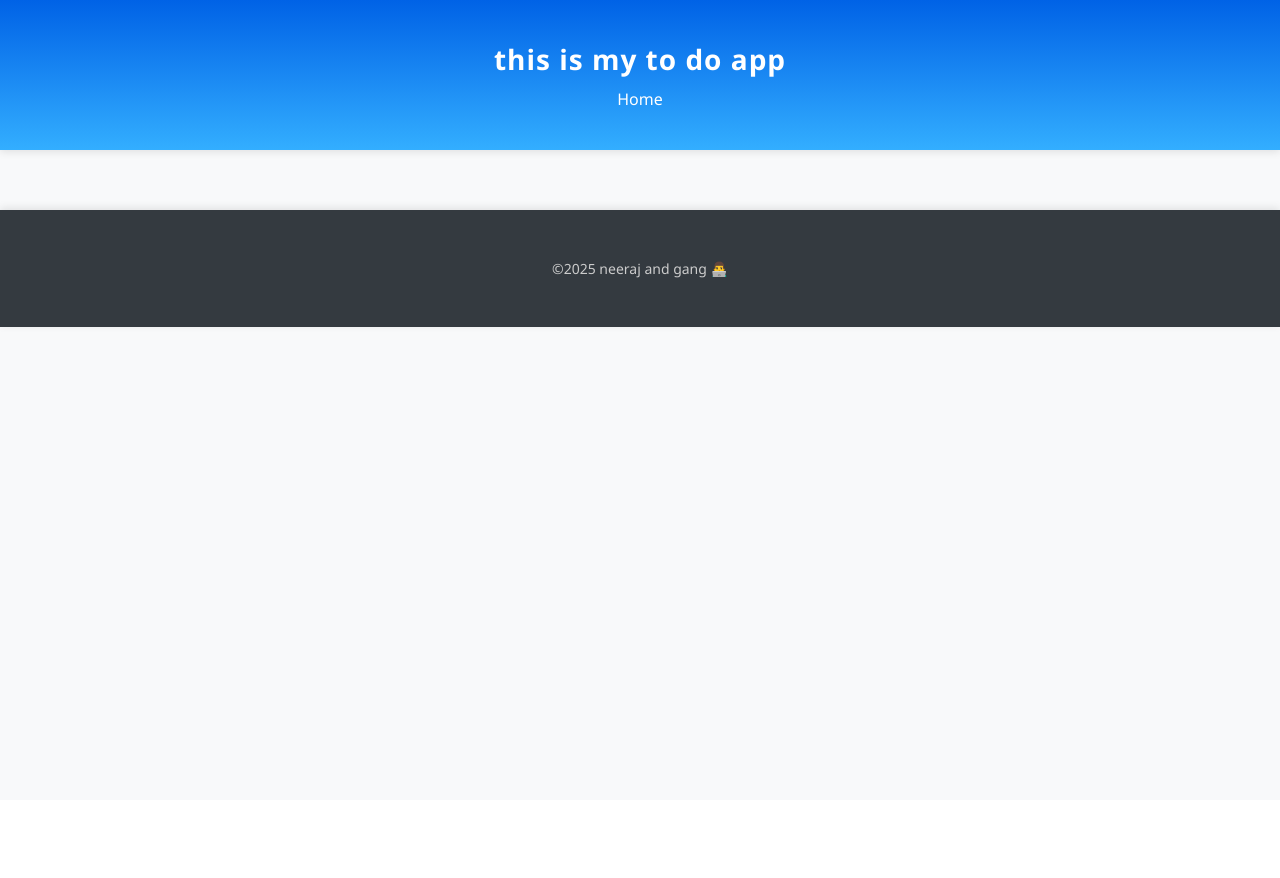
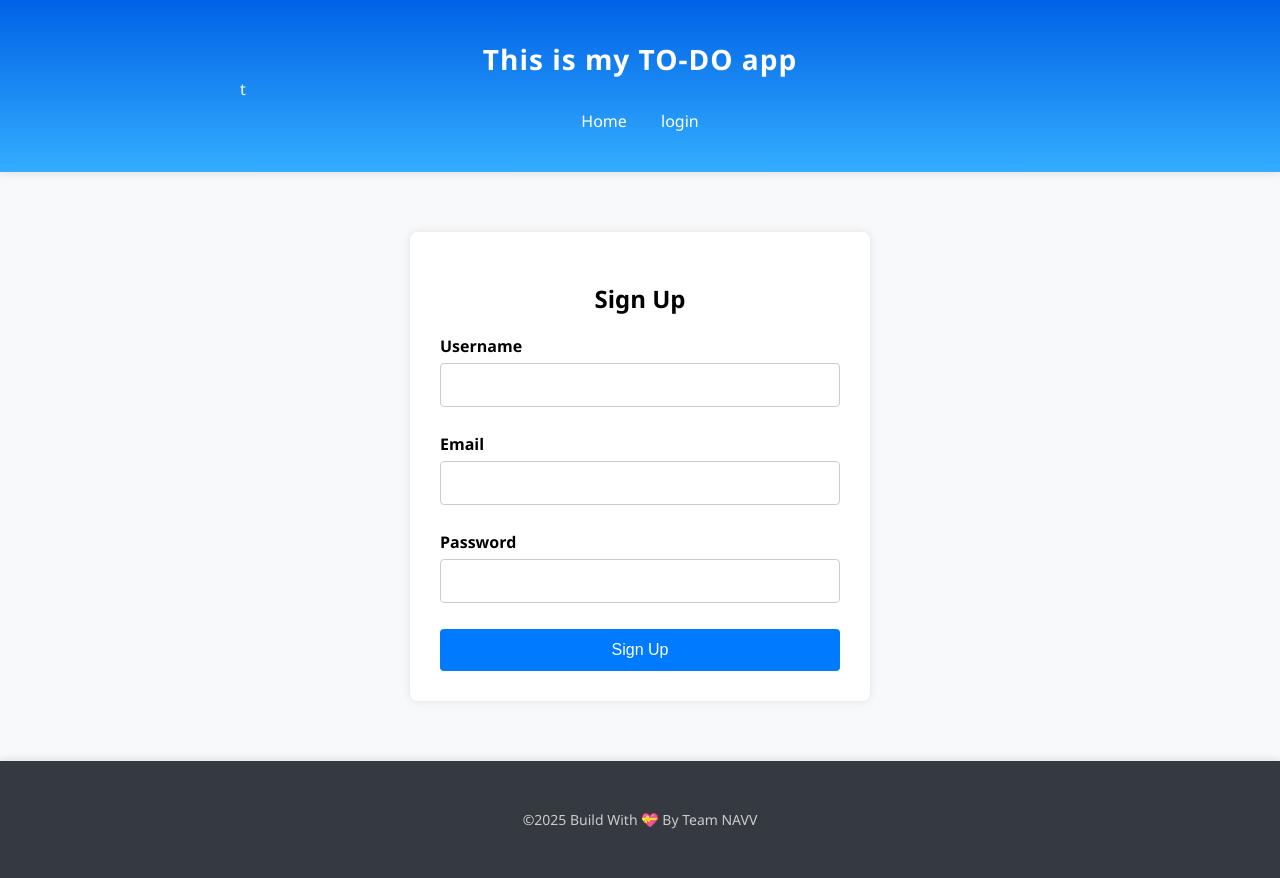
Before and after one commit to neeraj-kumar-756/to-do-app, a Flask app: template app/templates/signup.html in a window 1280 px wide. Before the commit the page ends 328 px from the top, so only its background shows below. Run offline with Flask 3, Linux system fonts and the light colour scheme; the template is opened without the code that fills it: values that come from a table or form of the project are taken from there, others are empty; parts of the project's set-up code (start-up, migrations or seed data) failed here and were passed over.

Commit message:
final working MVP

```diff
--- a/app/__init__.py
+++ b/app/__init__.py
@@ -9,7 +9,7 @@ def create_app():
     app.config['SQLALCHEMY_DATABASE_URI']='sqlite:///todo.db'
     app.config['SQLALCHEMY_TRACK_MODIFICATIONS']= False
 
-    db.__init__(app)
+    db.init_app(app)
 
     from app.routes.auth import auth_bp
     from app.routes.task import task_bp
--- /dev/null
+++ b/app/models/forms.py
@@ -0,0 +1,20 @@
+from flask_wtf import FlaskForm
+from wtforms import StringField,PasswordField,EmailField,SubmitField
+from wtforms.validators import Email,Length,DataRequired, ValidationError
+from app.models.model import User
+
+class signupform(FlaskForm):
+    username = StringField("Username",validators=[DataRequired()])
+    email = EmailField("Email",validators=[DataRequired(),Email()])
+    password = PasswordField("Password",validators=[DataRequired(), Length(min=8)])
+    submit = SubmitField("Sign Up")
+
+    def validate_username(self, username):
+        user = User.query.filter_by(username=username.data).first()
+        if user is not None:
+            raise ValidationError('This username is already taken.')
+
+    def validate_email(self, email):
+        user = User.query.filter_by(email=email.data).first()
+        if user is not None:
+            raise ValidationError('This email address is already in use.')
--- a/app/static/css/style.css
+++ b/app/static/css/style.css
@@ -3,6 +3,9 @@ body {
     font-family: 'Segoe UI', Tahoma, Geneva, Verdana, sans-serif;
     background-color: #f8f9fa;
 
+    display: flex;
+    flex-direction: column;
+    min-height: 100vh;
 }
 .container{
     max-width: 800px;
@@ -27,17 +30,22 @@ header h1{
 nav{
      text-align: center;
      margin-top: 10px;
-}
+    }
+
 nav a{
     color:white;
     text-decoration: none;
     margin: 0 15px;
-    font-weight: 500px;
+    font-weight: 500;
     transition: color 0.30 ease;
 }
 nav a:hover {
     color: goldenrod;
 
+}
+
+main {
+    /* flex-grow is no longer needed with the margin-top: auto on the footer */
 }
 
 footer{
@@ -46,11 +54,16 @@ footer{
     padding: 15px 0;
     text-align:center;
     font-size: 14px;
-    margin-top: 60px;
+    margin-top: auto;
     box-shadow: 0 -2px 8px rgba(0,0,0,0.1);
 }
 footer a{
     margin: 0;
+}
+.flash{
+    border: 1px;
+    border-radius: 4px;
+    text-align: center;
 }
 
 .flash.success{color: green;}
@@ -81,7 +94,7 @@ footer a{
     margin-bottom: 6px;
 }
 .form-group input{
-    width: 100px;
+    width: 100%;
     padding: 12px;
     font-size: 16px;
     border-radius: 4px;
@@ -130,6 +143,10 @@ footer a{
 .task-form .btn {
     padding: 12px 20px;
     font-size: 16px;
+    width: 100px;
+    border-radius: 4px;
+    cursor: pointer;
+
 }
 
 .task-table {
@@ -156,7 +173,7 @@ background-color: #f2f2f2;
     border-radius: 4px;
     text-decoration: none; }
 
-btn-delete:hover {
+.btn-delete:hover {
 background-color: #c82333;
 }
 .badge {
@@ -170,7 +187,7 @@ background-color: #c82333;
 background-color: #ffc107
 }
 .badge.working {
-background-color: #317a2b;
+background-color: blue;
 }
 .badge.done {
 background-color: #28a745
@@ -180,16 +197,14 @@ background-color: #28a745
 font-size: 12px;
 padding: 6px 12px;
 border: none;
-background-color:
-#6c767d;
+background-color: #6c767d;
 color: white;
 border-radius: 4px;
 cursor: pointer;
 }
 
 .btn-small:hover {
-background-color:
-#495057;
+background-color: #495057;
 }
 
 .btn-clear {
--- a/app/templates/base.html
+++ b/app/templates/base.html
@@ -11,31 +11,33 @@
     <header>
         <div class="container">
             <h1>
-                this is my to do app
-            </h1>
+                This is my TO-DO app
+            </h1>t
             <nav>
-                <a href="{{ url_for(task.view_tasks) }}"> Home </a>
+                <a href="{{ url_for('task.view_tasks') }}"> Home </a>
+                {% if 'user_id' in session %}
+                <a href="{{ url_for('auth.logout') }}"> logout </a>
+                {% else %}
+                <a href="{{ url_for('auth.login') }}"> login </a>
+                {% endif %}
             </nav>
-            {% if 'user' in session %}
-            <a href="{{ url_for(auth.logout) }}"></a>
-            {% else %}
-            <a href="{{ url_for(auth.login) }}"></a>
-            {% endif %}
         </div>
     </header>
 
     <main>
-    {% with messages = get_flashed_message(with_categories=True)  %}
-        {% for category,message in messages %}
-         <div class="flash {{category}}"> {{message}} </div>
-        {% endfor %}
-
-    {% endwith %}
+        <div class="container">
+            {% with messages = get_flashed_messages(with_categories=True)  %}
+                {% for category,message in messages %}
+                <div class="flash {{category}}"> {{ message }} </div>
+                {% endfor %}
+            {% endwith %}
+            {% block content %}{% endblock %}
+        </div>
     </main>
 
     <footer>
         <div class="container">
-            <p>&copy;{{2025}} neeraj and gang 👨‍💻</p>
+            <p>&copy;{{2025}} Build With 💝 By Team NAVV</p>
         </div>
     </footer>
 
--- a/app/templates/signup.html
+++ b/app/templates/signup.html
@@ -1,9 +1,46 @@
 {% extends 'base.html' %}
+
 {% block title %}
-    register here
+    Sign Up
 {% endblock %}
+
 {% block content %}
-<h1> fill the your details please </h1>
+<div class="login-box">
+    <h2>Sign Up</h2>
+    {# Use novalidate to disable browser's default validation and rely on WTForms #}
+    <form action="{{ url_for('auth.signup') }}"  method="POST" novalidate>
+        {{ form.hidden_tag() }} {# Important: CSRF token #}
 
+        <div class="form-group">
+            {{ form.username.label }}
+            {{ form.username() }} {# Renders the input field #}
+            {% if form.username.errors %}
+                {% for error in form.username.errors %}
+                    <p style="color: red; font-size: 0.9em;">{{ error }}</p>
+                {% endfor %}
+            {% endif %}
+        </div>
 
+        <div class="form-group">
+            {{ form.email.label }}
+            {{ form.email() }}
+            {% if form.email.errors %}
+                {% for error in form.email.errors %}
+                    <p style="color: red; font-size: 0.9em;">{{ error }}</p>
+                {% endfor %}
+            {% endif %}
+        </div>
+
+        <div class="form-group">
+            {{ form.password.label }}
+            {{ form.password() }}
+            {% if form.password.errors %}
+                {% for error in form.password.errors %}
+                    <p style="color: red; font-size: 0.9em;">{{ error }}</p>
+                {% endfor %}
+            {% endif %}
+        </div>
+        {{ form.submit(class="btn") }}
+    </form>
+</div>
 {% endblock %}
```
Also changed, not shown: app/models/model.py (+20 -2 lines), app/routes/auth.py (+29 -12 lines), app/routes/task.py (+39 -8 lines), app/templates/login.html (+5 -2 lines), app/templates/task.html (+6 -9 lines), README.md (added), 2 other files.
